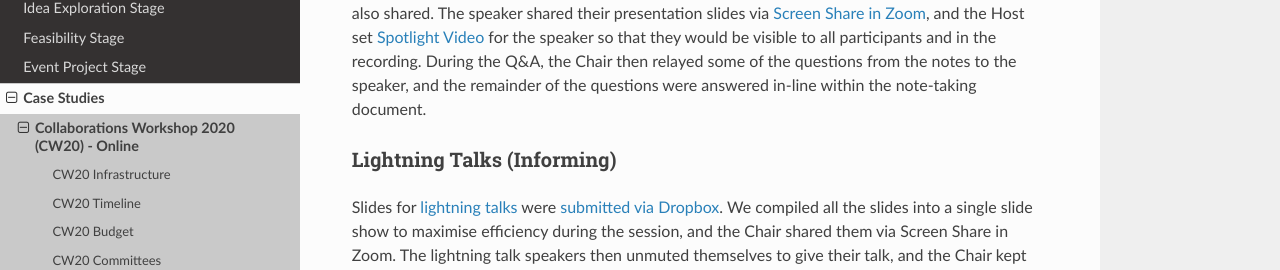
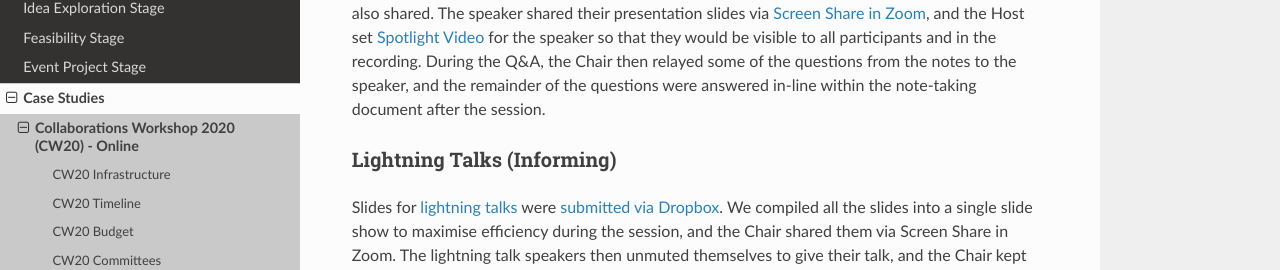
Before and after one commit to softwaresaved/event-organisation-guide, a Sphinx documentation site: the page built from docs/eog/case-studies-cw20-agenda.rst, in a window 1280 px wide and 900 px high, scrolled down 1020 px. Shown: the part 230-500 px from the top of the window. Built offline with Sphinx 7.4.7 and the Read the Docs theme 2.0.0, drawn with Linux system fonts in a browser that asks for light colours; pages that are not in the unit, such as notebooks, are missing from menus.

Commit message:
Update docs/eog/case-studies-cw20-agenda.rst
Co-authored-by: shoaibsufi <shoaibsufi@gmail.com>

```diff
--- a/docs/eog/case-studies-cw20-agenda.rst
+++ b/docs/eog/case-studies-cw20-agenda.rst
@@ -34,7 +34,7 @@ Keynote Talks (Informing)
 Keynote speakers were contacted prior to the event to confirm the time of their talk and its format, and enable no additional time keeper being needed for their session on the day.
 The Chair of the session introduced the speaker and reminded the participants that they could take notes and ask questions within the session’s section of the day’s collaborative notes where a link to the slides was also shared.
 The speaker shared their presentation slides via `Screen Share in Zoom <https://support.zoom.us/hc/en-us/articles/201362153-Sharing-your-screen>`_, and the Host set `Spotlight Video <https://support.zoom.us/hc/en-us/articles/201362653-Spotlight-Video>`_ for the speaker so that they would be visible to all participants and in the recording.
-During the Q&A, the Chair then relayed some of the questions from the notes to the speaker, and the remainder of the questions were answered in-line within the note-taking document.
+During the Q&A, the Chair then relayed some of the questions from the notes to the speaker, and the remainder of the questions were answered in-line within the note-taking document after the session.
 
 Lightning Talks (Informing)
 ^^^^^^^^^^^^^^^^^^^^^^^^^^^^
```
